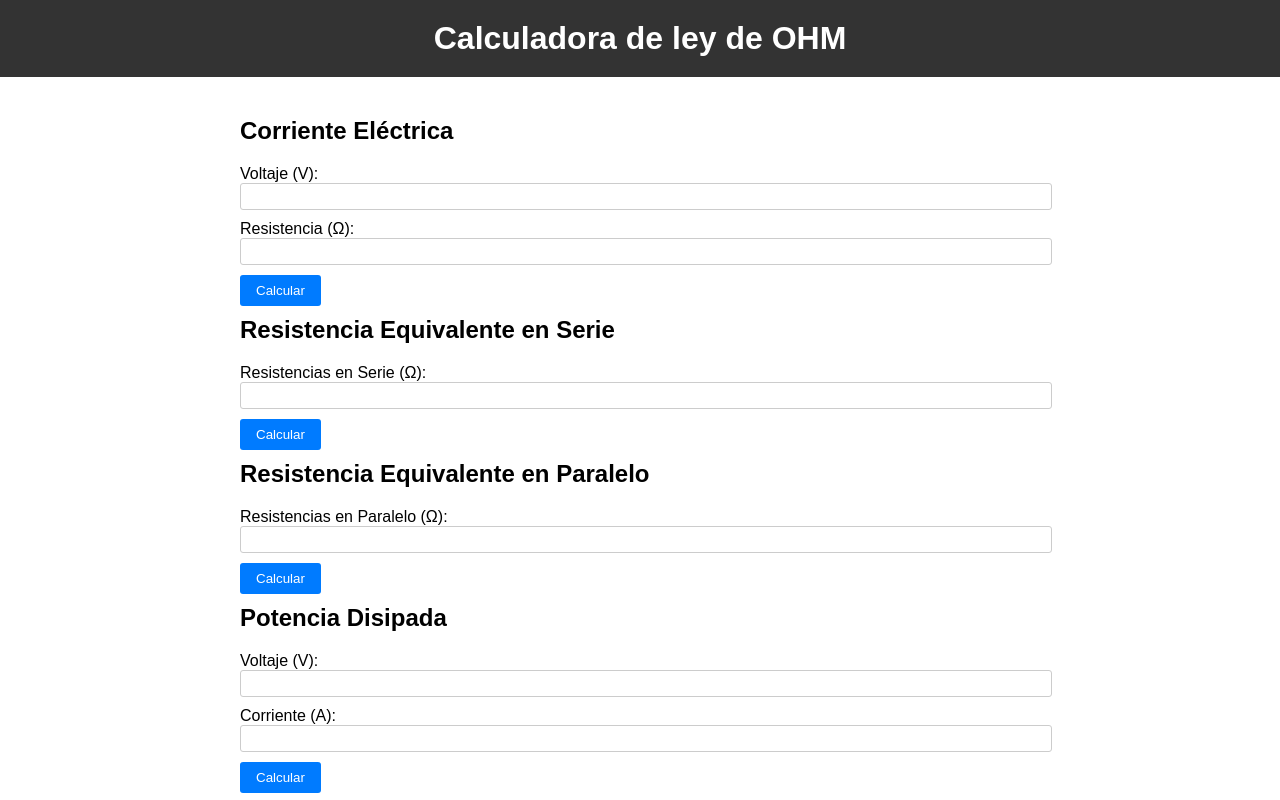
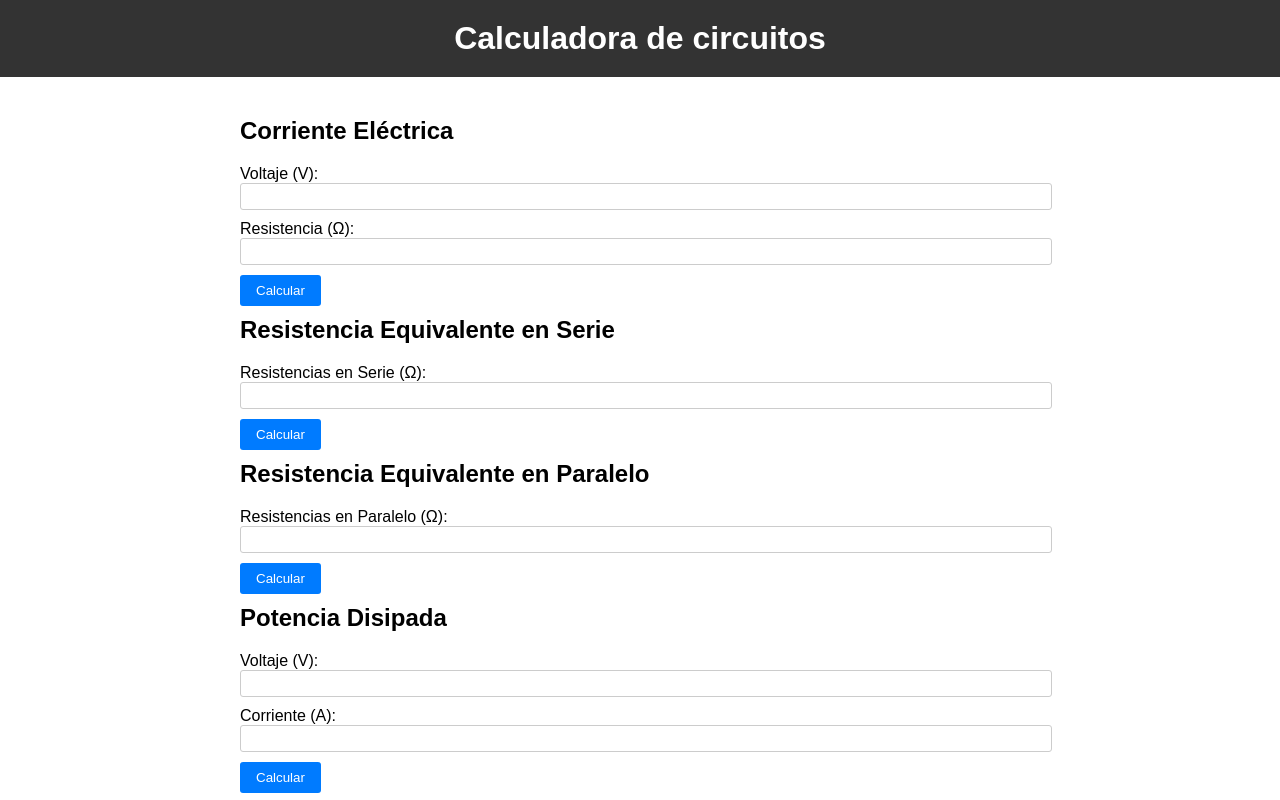
Before and after one commit to SebasOver/proyecto_aula.github.io, a plain HTML site: page index.html in a window 1280 px wide. Shown: the top 800 px of the page. Drawn offline with nearby package versions, Linux system fonts and the light colour scheme.

Commit message:
first commit

```diff
--- a/index.html
+++ b/index.html
@@ -8,7 +8,7 @@
 </head>
 <body>
   <header>
-    <h1>Calculadora de ley de OHM</h1>
+    <h1>Calculadora de circuitos</h1>
   </header>
   <main>
     <h2>Corriente Eléctrica</h2>
```
